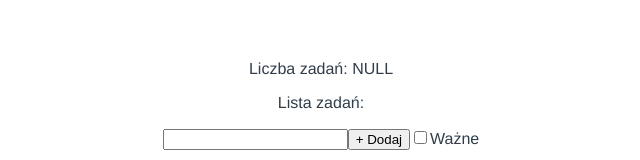
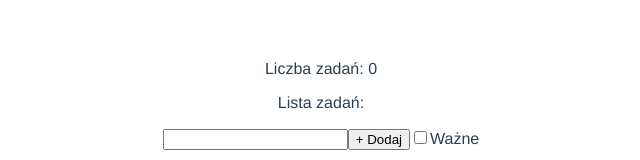
Before and after one commit to S-Kaminski/vue-todo, a Vue app: page / in a window 1280 px wide. Shown: the top 160 px of the page, without its empty margins (319-959 px from the left). Built offline with nearby package versions, Linux system fonts and the light colour scheme.

Commit message:
implement task counter from vuex store

```diff
--- a/src/components/TheHeader.vue
+++ b/src/components/TheHeader.vue
@@ -1,7 +1,7 @@
 <template>
     <div>
         <span>Liczba zadań: </span>
-        <span>NULL</span> <!-- TODO: count list elements from list component -->
+        <span>{{ $store.state.tasks.length }}</span>
     </div>
 </template>
 
```
